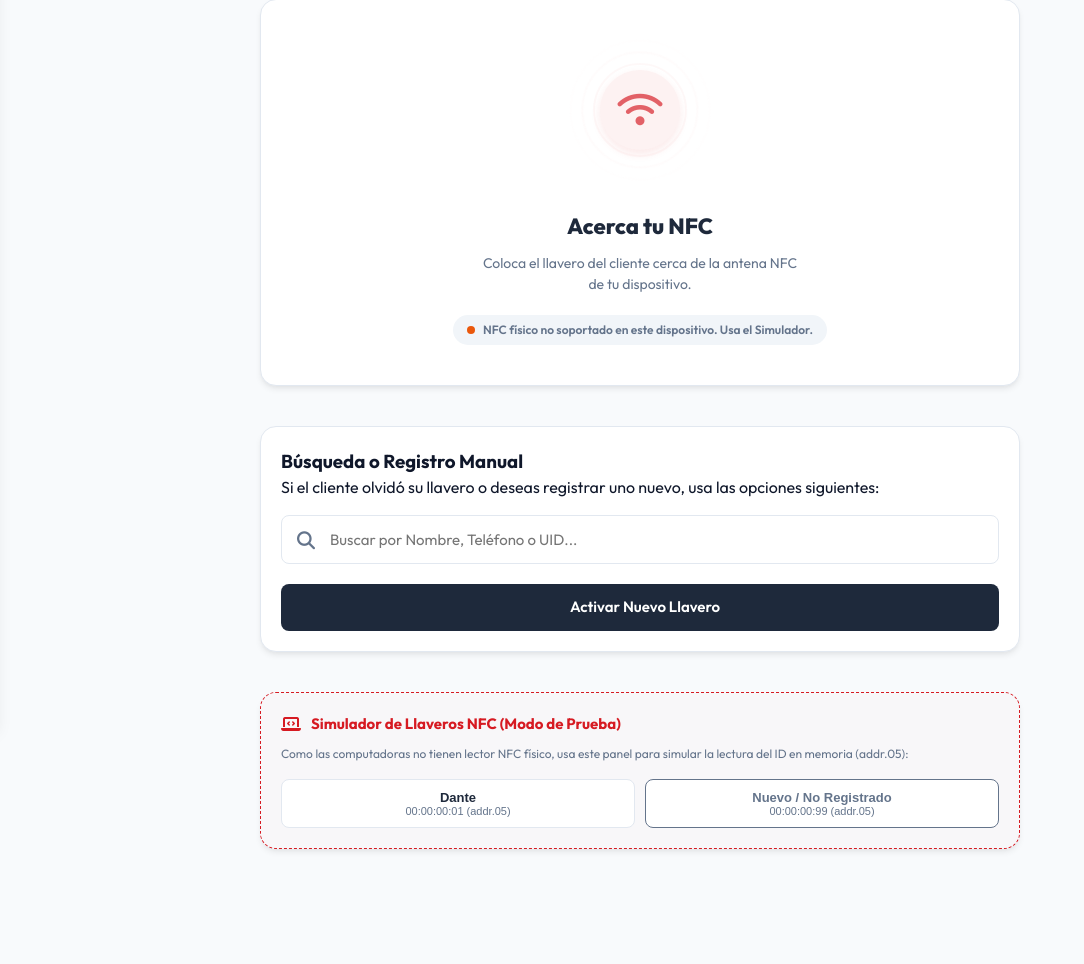
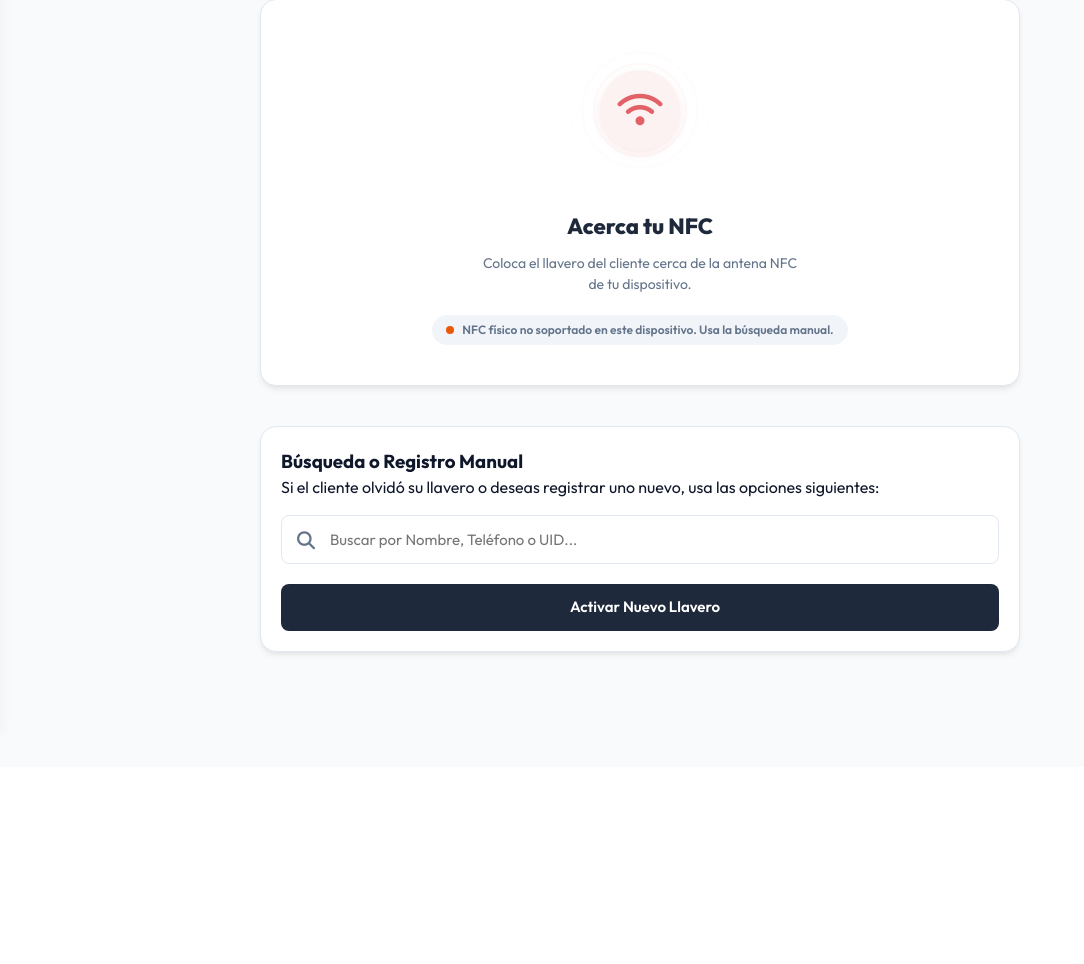
Before and after one commit to sschifu7-pixel/Cafe_Rodante, a Django app: page / in a window 1280 px wide. Shown: the part 74-1038 px from the top of the page, without its empty margins (0-1084 px from the left). After the commit the page ends 797 px from the top, so only its background shows below. Run offline with Django 5.2, Linux system fonts and the light colour scheme; the visitor is signed in with stand-in values (Sample User, id 1); data comes from the database, SQL or seed files in the repository; some libraries are stand-ins or nearby versions.

Commit message:
UI: eliminar tarjetas y paneles del simulador NFC de pruebas

```diff
--- a/templates/recompensas/home.html
+++ b/templates/recompensas/home.html
@@ -45,32 +45,12 @@
                 <span>Activar Nuevo Llavero</span>
             </a>
         </div>
-    </div>
-
-    <!-- NFC SIMULATOR PANEL (Developer Tools) -->
-    <div class="card simulator-card">
-        <div class="simulator-header">
-            <i class="fa-solid fa-laptop-code"></i>
-            <h4>Simulador de Llaveros NFC (Modo de Prueba)</h4>
-        </div>
-        <p>Como las computadoras no tienen lector NFC físico, usa este panel para simular la lectura del ID en memoria (addr.05):</p>
-        <div class="simulator-buttons">
-            <button type="button" class="btn-sim" onclick="simulateNfcScan('00:00:00:01')">
-                <span class="sim-tag">Dante</span>
-                <span class="sim-uid">00:00:00:01 (addr.05)</span>
-            </button>
-            <button type="button" class="btn-sim btn-sim-new" onclick="simulateNfcScan('00:00:00:99')">
-                <span class="sim-tag">Nuevo / No Registrado</span>
-                <span class="sim-uid">00:00:00:99 (addr.05)</span>
-            </button>
-        </div>
-    </div>
-</div>
+    </div></div>
 {% endblock %}
 
 {% block extra_js %}
 <script>
-    // Web NFC API setup and simulation
+    // Web NFC API setup
     document.addEventListener("DOMContentLoaded", function() {
         const statusBadge = document.getElementById('nfcStatusBadge');
         const statusText = document.getElementById('nfcStatusText');
@@ -103,7 +83,7 @@
                         }
                         const finalId = memoryId || serialNumber.replace(/:/g, '').toUpperCase();
                         console.log("Memory Addr.05 ID: " + finalId);
-                        simulateNfcScan(finalId);
+                        handleNfcScanResult(finalId);
                     };
                 }).catch(error => {
                     console.warn("NFC scan failed to start: " + error);
@@ -115,9 +95,8 @@
             }
         } else {
             statusBadge.querySelector('.status-dot').className = "status-dot orange";
-            statusText.innerText = "NFC físico no soportado en este dispositivo. Usa el Simulador.";
+            statusText.innerText = "NFC físico no soportado en este dispositivo. Usa la búsqueda manual.";
         }
-
 
         // Setup manual search
         const searchInput = document.getElementById('manualSearchInput');
@@ -148,7 +127,7 @@
                             div.innerHTML = `
                                 <div class="result-info">
                                     <span class="result-name">${client.nombre}</span>
-                                    <span class="result-sub">${client.telefono ? client.telefono : 'Sin teléfono'} | UID: ${client.nfc_uid}</span>
+                                    <span class="result-sub">${client.telefono ? client.telefono : 'Sin teléfono'} | ID: ${client.nfc_uid}</span>
                                 </div>
                                 <div class="result-badge">
                                     <span class="badge-points">${client.crepipuntos} pts</span>
@@ -178,8 +157,8 @@
         });
     });
 
-    // NFC simulation function
-    function simulateNfcScan(uid) {
+    // NFC scan result handler
+    function handleNfcScanResult(uid) {
         // Update UI to show successful NFC read animation
         const scanCard = document.querySelector('.scan-card');
         const scanIcon = document.getElementById('scanIcon');
@@ -196,7 +175,6 @@
 
         // Play beep sound if browser allows
         playBeepSound();
-
 
         // Flash message and redirect
         setTimeout(() => {
```
